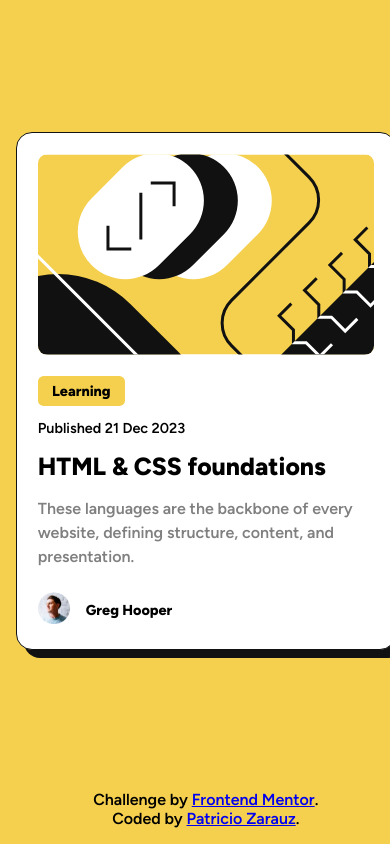
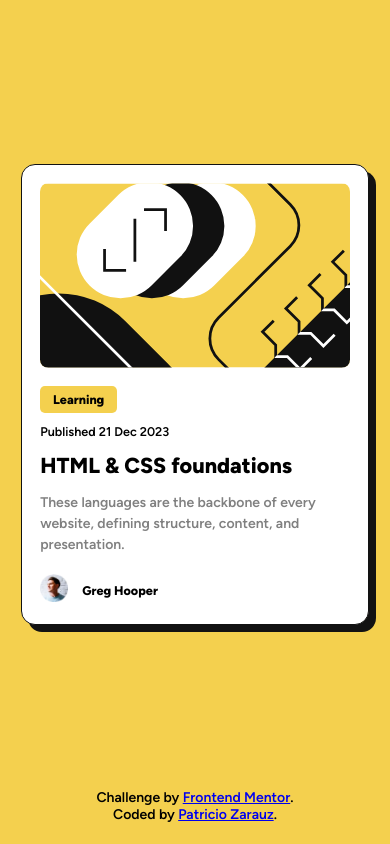
Before and after one commit to PatricioZarauz/blog-preview-card-main, a plain HTML site: page index.html in a window 390 px wide. Drawn offline with Linux system fonts and the light colour scheme.

Commit message:
Update readme and last style changes

```diff
--- a/sass/index.scss
+++ b/sass/index.scss
@@ -22,11 +22,15 @@ $black: hsl(0, 0%, 7%);
   font-size: 16px;
   margin: 0;
   padding: 0;
+
+  @media only screen and (max-width: 600px) {
+    font-size: 14px;
+  }
 }
 
 body {
-  margin: 1rem;
-  height: calc(100vh - 2rem);
+  margin: 1.5rem;
+  height: calc(100vh - 3rem);
   display: grid;
   grid-template-areas: "header" "footer";
   grid-template-rows: 1fr min-content;
@@ -59,7 +63,8 @@ footer {
 }
 
 .card {
-  width: min-content;
+  max-width: 336px;
+  width: 100%;
   background-color: $white;
   padding: 1.3rem;
   border: $black solid 0.1rem;
@@ -72,6 +77,8 @@ footer {
 
   img.card-cover {
     border-radius: 0.6rem;
+    max-width: 336px;
+    width: 100%;
   }
 
   .card-content {
```
Also changed, not shown: assets/images/desktop-screen.png (added), assets/images/mobile-screen.png (added), stylesheets/index.css, 3 other files.
